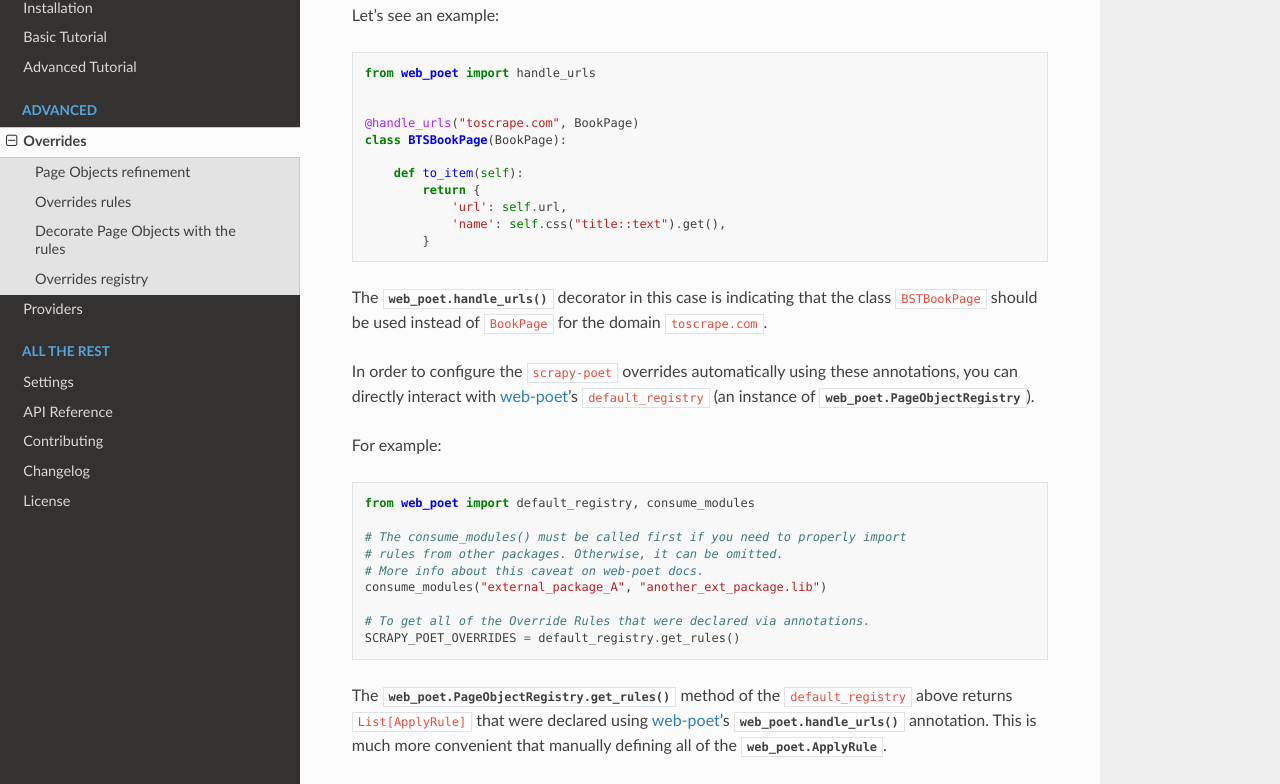
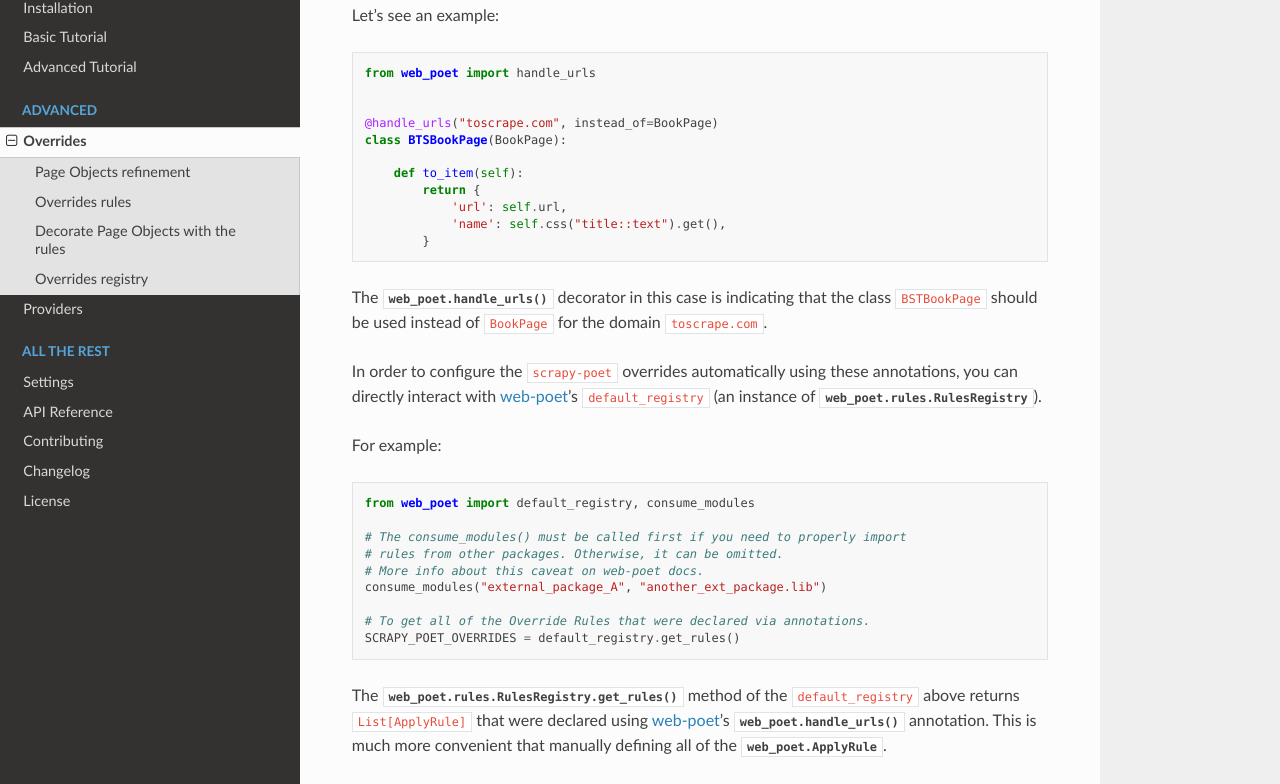
Before and after one commit to scrapinghub/scrapy-poet, a Sphinx documentation site: the page built from docs/overrides.rst, in a window 1280 px wide and 1400 px high, scrolled down 2391 px. Shown: the part 144-928 px from the top of the window. Built offline with Sphinx 7.4.7 and the Read the Docs theme 2.0.0, drawn with Linux system fonts in a browser that asks for light colours; some of the changed text lies outside the part shown.

Commit message:
updates after web-poet==0.6.0 has been released

```diff
--- a/docs/overrides.rst
+++ b/docs/overrides.rst
@@ -18,7 +18,7 @@ page.
       rules using tuples and :py:class:`web_poet.ApplyRule`
     - `Example 3 <https://github.com/scrapinghub/scrapy-poet/blob/master/example/example/spiders/books_04_overrides_03.py>`_:
       rules using :py:func:`web_poet.handle_urls` decorator and retrieving them
-      via :py:meth:`web_poet.PageObjectRegistry.get_rules`
+      via :py:meth:`web_poet.rules.RulesRegistry.get_rules`
 
 Page Objects refinement
 =======================
@@ -140,7 +140,7 @@ Let's see an example:
     from web_poet import handle_urls
 
 
-    @handle_urls("toscrape.com", BookPage)
+    @handle_urls("toscrape.com", instead_of=BookPage)
     class BTSBookPage(BookPage):
 
         def to_item(self):
@@ -155,7 +155,7 @@ for the domain ``toscrape.com``.
 
 In order to configure the ``scrapy-poet`` overrides automatically
 using these annotations, you can directly interact with `web-poet`_'s
-``default_registry`` (an instance of :py:class:`web_poet.PageObjectRegistry`).
+``default_registry`` (an instance of :py:class:`web_poet.rules.RulesRegistry`).
 
 For example:
 
@@ -171,7 +171,7 @@ For example:
     # To get all of the Override Rules that were declared via annotations.
     SCRAPY_POET_OVERRIDES = default_registry.get_rules()
 
-The :py:meth:`web_poet.PageObjectRegistry.get_rules` method of the
+The :py:meth:`web_poet.rules.RulesRegistry.get_rules` method of the
 ``default_registry`` above returns ``List[ApplyRule]`` that were declared
 using `web-poet`_'s :py:func:`web_poet.handle_urls` annotation. This is much
 more convenient that manually defining all of the :py:class:`web_poet.ApplyRule`.
```
Also changed, not shown: CHANGELOG.rst (+6 -2 lines), 2 other files.
